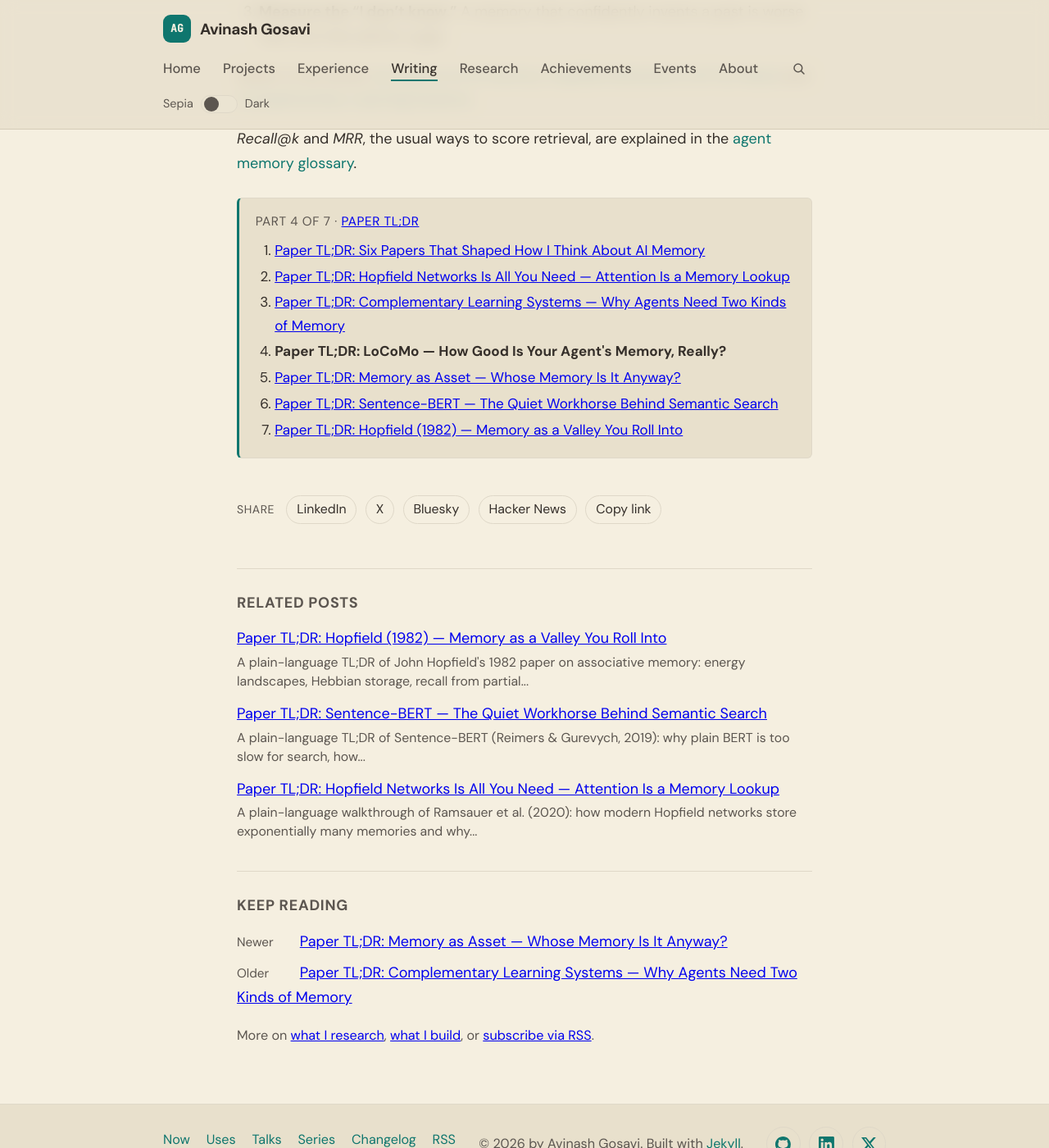
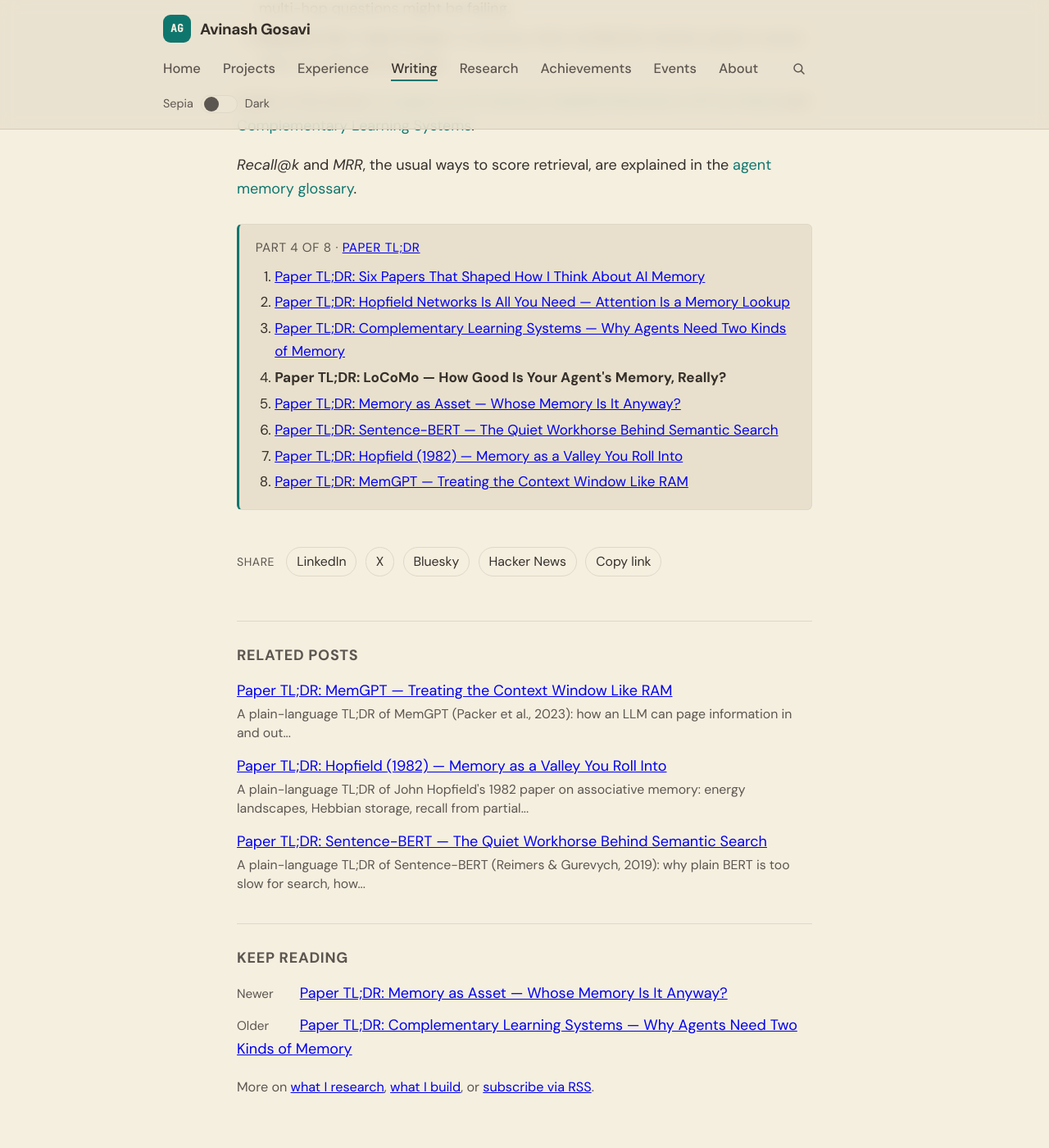
Before and after one commit to aag1091-alt/avinashgosavi.com, a Jekyll site: the page built from _posts/2026-10-18-paper-tldr-locomo-long-term-memory-benchmark.md, in a window 1280 px wide and 1400 px high, scrolled down 2195 px. Shown: the whole window at 82% size. Built offline with Jekyll 4.4.1, drawn with Linux system fonts in a browser that asks for light colours; part of the change alters nothing that is shown; some of the changed text lies outside the part shown.

Commit message:
Writing: Paper TL;DR on MemGPT + glossary entry for virtual context
Co-Authored-By: Claude <noreply@anthropic.com>

```diff
--- a/_data/changelog.yml
+++ b/_data/changelog.yml
@@ -1,5 +1,13 @@
 # Public changelog shown on /changelog and (latest 3) on the homepage.
 # Newest first. desk: Writing | Design | Engineering
+- date: 2026-10-19
+  desk: Writing
+  text: New Paper TL;DR on MemGPT, the paper that treats an LLM's context window like RAM and lets the model page memories in and out itself.
+  link: /post/paper-tldr-memgpt/
+- date: 2026-10-19
+  desk: Writing
+  text: The agent memory glossary has a new entry for virtual context, the MemGPT-style idea of paging memories in and out of the prompt.
+  link: /post/agent-memory-glossary/
 - date: 2026-10-19
   desk: Engineering
   text: There's now a search page that looks through every post, project, paper and event at once — click the magnifier in the header or press / on any page.
--- a/_data/papers.yml
+++ b/_data/papers.yml
@@ -94,3 +94,15 @@
     The sentence-transformers models behind semantic search in Attractor,
     VaultMem and daylog all descend from this paper.
   post: /post/attractor-memory-engine/
+- title: "MemGPT: Towards LLMs as Operating Systems"
+  authors: Packer et al.
+  year: 2023
+  venue: arXiv:2310.08560
+  url: https://arxiv.org/abs/2310.08560
+  tldr_post: /post/paper-tldr-memgpt/
+  topic: Agent memory & privacy
+  tldr: >-
+    Treats the context window like RAM: the LLM uses function calls to page
+    information between a small in-prompt working context and external
+    recall and archival storage, with warnings and summaries when the
+    prompt fills up.
--- a/_posts/2026-10-18-agent-memory-glossary.md
+++ b/_posts/2026-10-18-agent-memory-glossary.md
@@ -21,6 +21,8 @@ The vocabulary around AI agent memory borrows from neuroscience, databases, sear
 **Procedural memory.** How to do things: workflows, preferences about process, steps that worked before. "When debugging, check the logs before the config."
 
 **Persona (profile) memory.** Stable facts about the person the agent works with — name, role, standing preferences. Small, high-value and read on almost every turn.
+
+**Virtual context (paging).** Treating the context window like a computer's RAM: the agent moves information in and out of the prompt — saving facts to external storage, searching old messages, summarizing what gets pushed out — usually through function calls. Popularized by [MemGPT](/post/paper-tldr-memgpt/).
 
 ## Storing and finding memories
 
--- /dev/null
+++ b/_posts/2026-10-19-paper-tldr-memgpt.md
@@ -0,0 +1,65 @@
+---
+layout: post
+date: 2026-10-19 03:40:00 -0700
+title: "Paper TL;DR: MemGPT — Treating the Context Window Like RAM"
+permalink: /post/paper-tldr-memgpt/
+description: "A plain-language TL;DR of MemGPT (Packer et al., 2023): how an LLM can page information in and out of a small context window with function calls, the way an operating system manages memory."
+series: paper-tldr
+series_order: 8
+tags: ["Research", "Agent memory"]
+image: /assets/og/paper-tldr-memgpt.png
+---
+
+**Paper:** Charles Packer, Sarah Wooders, Kevin Lin, Vivian Fang, Shishir G. Patil, Ion Stoica & Joseph E. Gonzalez (UC Berkeley), [*MemGPT: Towards LLMs as Operating Systems*](https://arxiv.org/abs/2310.08560) (arXiv, 2023)
+
+**One-line TL;DR:** Instead of waiting for bigger context windows, MemGPT treats the prompt like a computer's RAM and lets the model itself move information between that small fast space and larger external storage, using function calls.
+
+## The problem
+
+An LLM can only "see" what fits in its context window. Long chats and big document collections don't fit, so something has to decide what stays in view. Operating systems solved a version of this decades ago: programs act as if they have lots of memory, while the OS quietly pages data between fast RAM and slower disk. The paper calls its version **virtual context management**.
+
+## How it works
+
+MemGPT splits memory into two places.
+
+**Main context** — what's actually in the prompt — has three parts:
+
+- **System instructions:** read-only rules, including how to use the memory functions.
+- **Working context:** a small, fixed-size scratchpad of key facts (for example, things learned about the user). The model can only change it through function calls.
+- **A FIFO message queue:** the recent conversation. Its first entry is a running summary of older messages that were pushed out.
+
+**External context** lives outside the prompt:
+
+- **Recall storage:** the full message history, searchable on demand.
+- **Archival storage:** a store for arbitrary text the model chooses to save or look up later.
+
+The clever part is who moves things around: **the model does**. Its output is parsed as function calls (search recall, write to archival, edit working context), and the results are fed back in. A few mechanics make this work:
+
+- **Memory pressure warnings.** When the prompt gets close to full (the paper's example uses 70%), the system adds a warning so the model can save what matters before it's lost.
+- **Eviction with summaries.** When the prompt is full, a chunk of the oldest messages is evicted and folded into the running summary. Evicted messages aren't deleted — they stay in recall storage.
+- **Heartbeats.** A function call can ask to keep going (`request_heartbeat`), so the model can chain several lookups before replying.
+- **Events.** User messages, system alerts and scheduled timers all wake the agent up, so it doesn't only act when a person types.
+
+## What they tested
+
+Two settings, each with a "can it really remember?" task:
+
+- **Multi-session chat.** In a deep memory retrieval task, the agent is asked about something from an earlier session. MemGPT answered far more of these correctly than the same models with a fixed context. In a "conversation opener" task, its openers drew on what it knew about the person, and the authors found that saving facts to working context was key.
+- **Document analysis.** For question answering over many documents, MemGPT could page through more search results than fit in one prompt. In a nested key-value lookup task, where one value points to another key, fixed-context models broke down as nesting got deeper, while MemGPT with GPT-4 kept answering by looking things up repeatedly.
+
+## Why it matters for builders
+
+1. **Memory can be a set of tools, not just a bigger prompt.** Giving the model explicit read/write/search functions makes memory something you can inspect and log.
+2. **Separate "always in view" from "look it up."** A small working context of key facts plus searchable history is a pattern that shows up again and again in agent memory designs.
+3. **Plan for overflow.** Warning before the window fills, and summarizing instead of silently truncating, is a simple idea worth copying.
+
+## Honest caveats
+
+- **It leans on the model's function-calling skill.** The authors report that results dropped noticeably with GPT-3.5, which was weaker at calling functions.
+- **Retrieval is still the bottleneck.** With embedding search, the right document often wasn't near the top, and the agent tended to stop paging before exhausting the results.
+- **More model isn't always better.** On the nested lookup task, the GPT-4 Turbo version did worse than GPT-4, and some versions gave up after too few lookups.
+- **Self-managed memory is a judgment call by the model.** What gets saved, summarized or forgotten depends on the model's choices, which is harder to predict than a fixed rule.
+
+Earlier in the series: [LoCoMo](/post/paper-tldr-locomo-long-term-memory-benchmark/) (a benchmark for exactly this kind of long-term memory), [Sentence-BERT](/post/paper-tldr-sentence-bert/) (the embeddings behind most semantic search), and [Complementary Learning Systems](/post/paper-tldr-complementary-learning-systems/) (a brain-inspired split between fast and slow memory).
+
+Terms like *context window*, *episodic memory* and *top-k retrieval* are defined in the [agent memory glossary](/post/agent-memory-glossary/#kinds-of-memory).
```
Also changed, not shown: assets/og/paper-tldr-memgpt.png (added).
